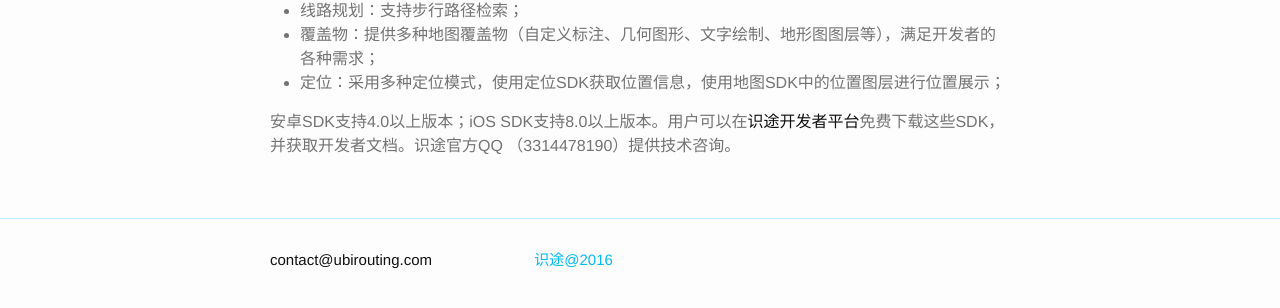
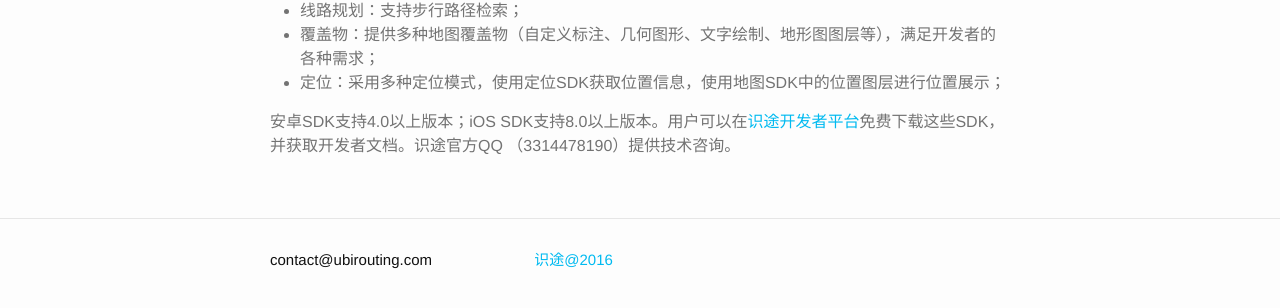
Before and after one commit to ubirouting/ubirouting.github.io, a Jekyll site: the page built from _posts/2015-10-13-SDK-release.markdown, in a window 1280 px wide. Shown: the part 595-903 px from the top of the page. Built offline with Jekyll 4.4.1, drawn with Linux system fonts in a browser that asks for light colours; comment, search, counter and statistics services are not loaded.

Commit message:
adding content link

```diff
--- a/css/main.css
+++ b/css/main.css
@@ -216,7 +216,7 @@ pre {
  * Site footer
  */
 .site-footer {
-  border-top: 1px solid #bdf0ff;
+  border-top: 1px solid #e6e6e6;
   padding: 30px 0; }
 
 .footer-heading {
@@ -322,6 +322,10 @@ pre {
     @media screen and (max-width: 800px) {
       .post-content h4 {
         font-size: 18px; } }
+
+        .post-content a{
+  color: #00baf0;
+}
 
 /**
  * Syntax highlighting styles
```
